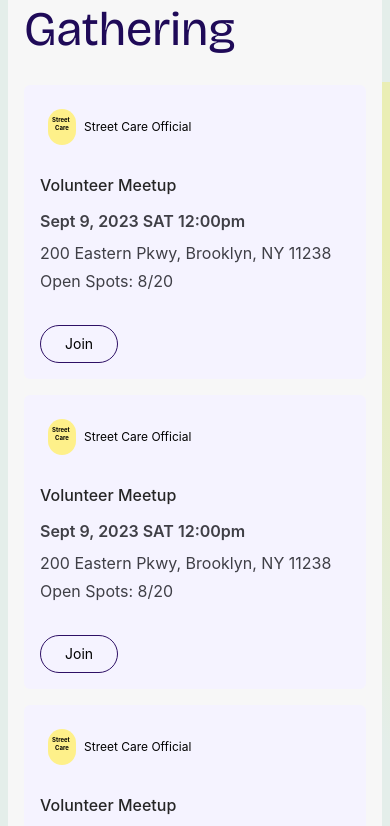
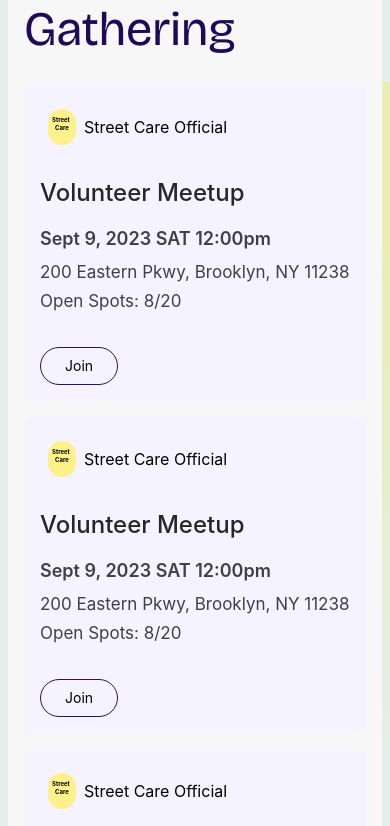
Before and after one commit to developerBME/street_care_webapp, a React (Create React App) app: page / in a window 390 px wide. Shown: the part 4138-4964 px from the top of the page. Built offline with nearby package versions, Linux system fonts and the light colour scheme.

Commit message:
css changes for BMEcard

```diff
--- a/src/component/BMEcard.js
+++ b/src/component/BMEcard.js
@@ -15,16 +15,16 @@ const BMEcard = () => {
               Care
             </div>
           </div>
-          <div className="text-black text-xs md:text-sm font-normal">Street Care Official</div>
+          <div className="text-black md:text-[12px] font-normal">Street Care Official</div>
         </div>
         <div className="self-stretch h-auto md:h-[156px] flex-col justify-start items-start gap-2 md:gap-6 flex">
-          <div className="self-stretch text-neutral-800 md:text-2xl font-medium leading-loose">Volunteer Meetup</div>
-          <div className="self-stretch text-zinc-700 md:text-lg font-semibold leading-normal">Sept 9, 2023 SAT 12:00pm</div>
+          <div className="self-stretch text-neutral-800 text-[24px] md:text-[24px] font-medium leading-loose">Volunteer Meetup</div>
+          <div className="self-stretch text-zinc-700 text-[18px] md:text-[18px] font-semibold leading-normal">Sept 9, 2023 SAT 12:00pm</div>
           <div className="self-stretch h-auto md:h-[52px] flex-col justify-start items-start gap-1 flex">
-            <div className="self-stretch text-zinc-700 md:text-[17px] font-normal leading-normal">
+            <div className="self-stretch text-zinc-700 text-[17px]  md:text-[17px] font-normal leading-normal">
               200 Eastern Pkwy, Brooklyn, NY 11238
             </div>
-            <div className="self-stretch text-zinc-700 md:text-[17px] font-normal leading-normal">Open Spots: 8/20</div>
+            <div className="self-stretch text-zinc-700 text-[17px] md:text-[17px] font-normal leading-normal">Open Spots: 8/20</div>
           </div>
         </div>
         <div className="self-stretch h-auto md:h-[68px] pt-4 md:pt-12 flex-col justify-start items-start gap-2.5 flex">
```
